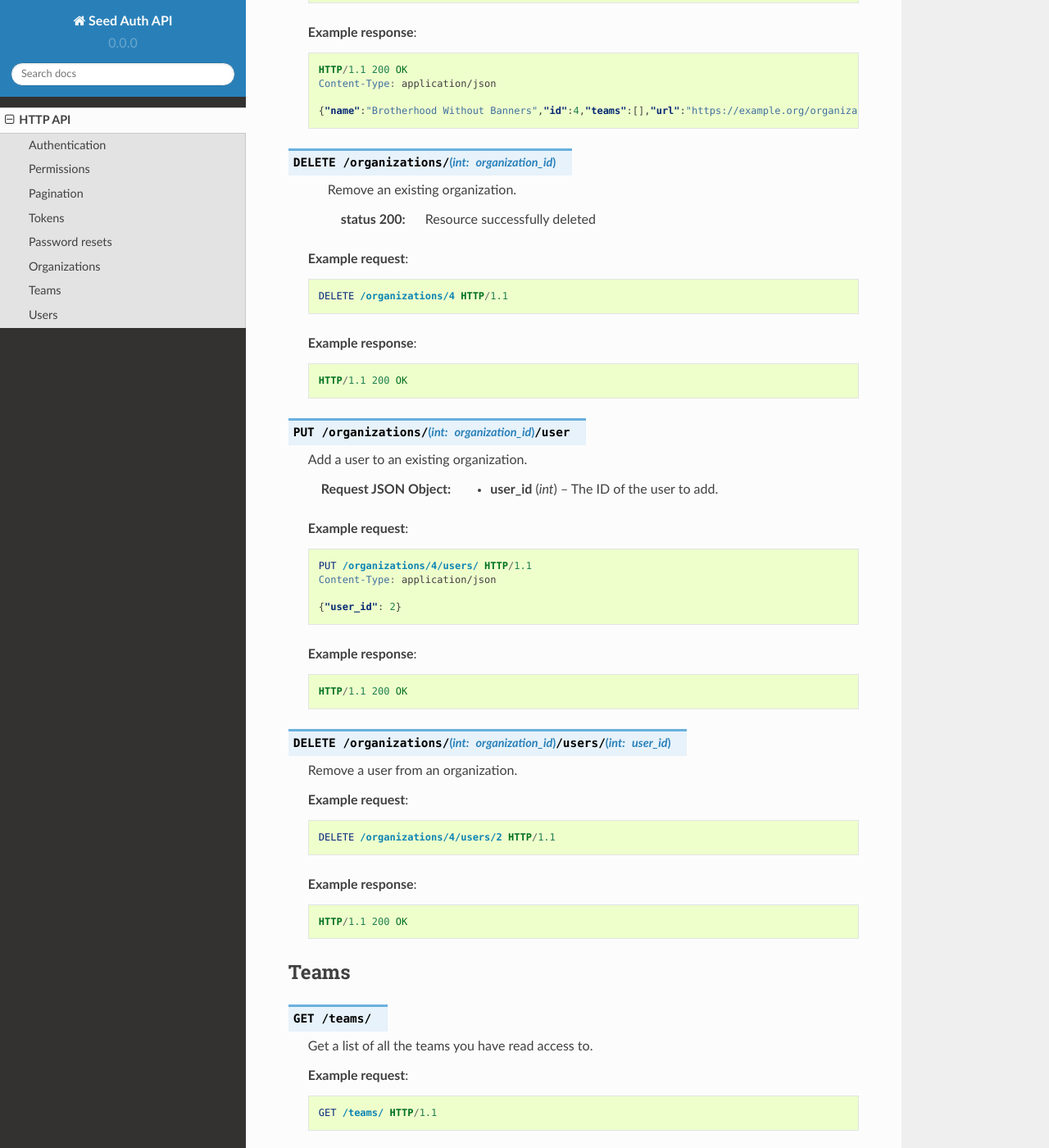
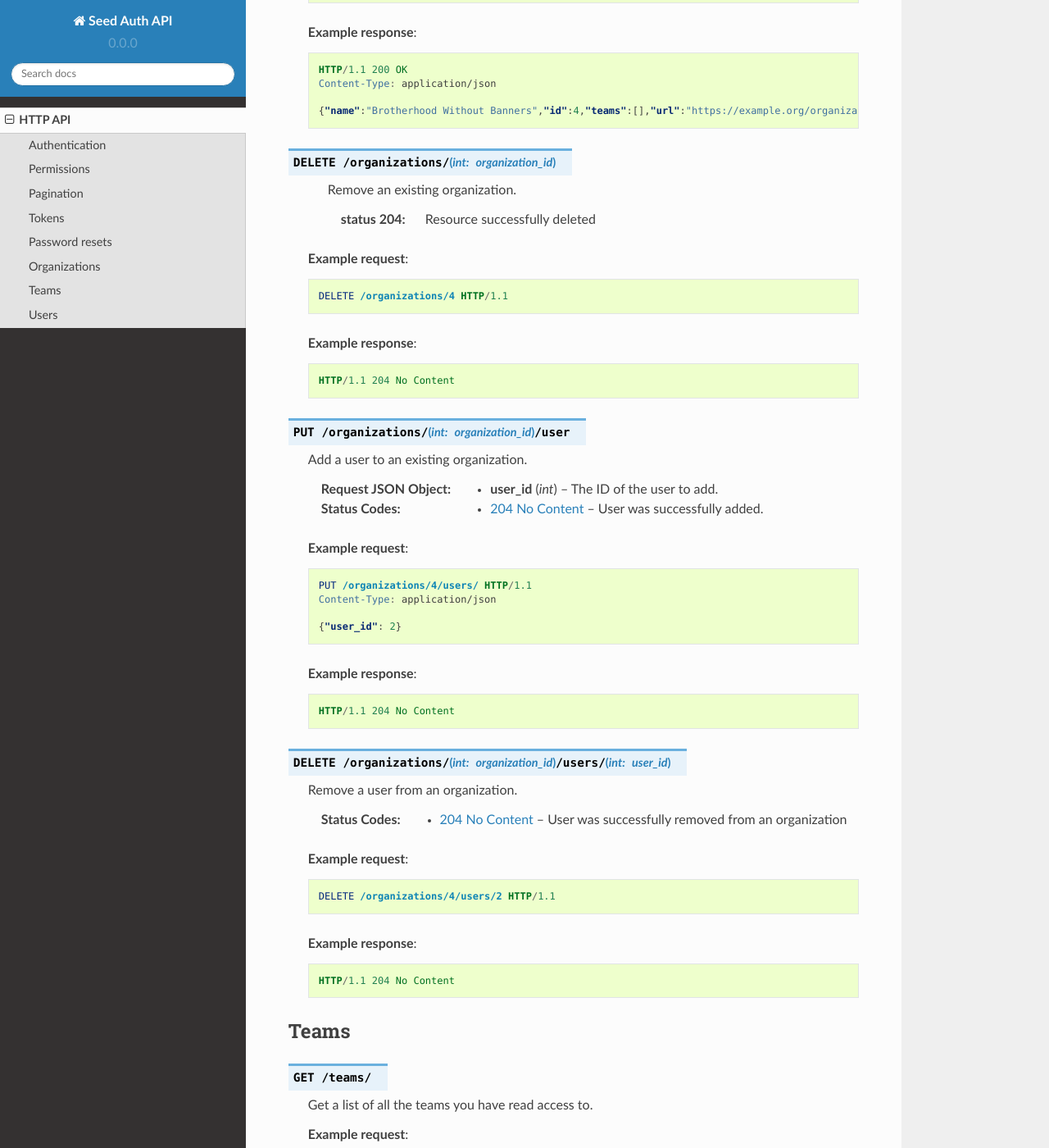
Before and after one commit to praekelt/seed-auth-api, a Sphinx documentation site: the page built from docs/http_api.rst, in a window 1280 px wide and 1400 px high, scrolled down 5987 px. Shown: the whole window at 82% size. Built offline with Sphinx 7.4.7 and the Read the Docs theme 2.0.0, drawn with Linux system fonts in a browser that asks for light colours.

Commit message:
Change all empty responses from HTTP 200 to 204

```diff
--- a/docs/http_api.rst
+++ b/docs/http_api.rst
@@ -329,7 +329,7 @@ to belong to exactly one organization, but an organization can have many teams.
 
     Remove an existing organization.
 
-    :status 200: Resource successfully deleted
+    :status 204: Resource successfully deleted
 
    **Example request**:
 
@@ -341,13 +341,15 @@ to belong to exactly one organization, but an organization can have many teams.
 
    .. sourcecode:: http
 
-      HTTP/1.1 200 OK
+      HTTP/1.1 204 No Content
 
 .. http:put:: /organizations/(int:organization_id)/user
 
     Add a user to an existing organization.
 
     :<json int user_id: The ID of the user to add.
+
+    :status 204: User was successfully added.
 
     **Example request**:
 
@@ -362,11 +364,13 @@ to belong to exactly one organization, but an organization can have many teams.
 
     .. sourcecode:: http
 
-        HTTP/1.1 200 OK
+        HTTP/1.1 204 No Content
 
 .. http:delete:: /organizations/(int:organization_id)/users/(int:user_id)
 
     Remove a user from an organization.
+
+    :status 204: User was successfully removed from an organization
 
     **Example request**:
 
@@ -378,7 +382,7 @@ to belong to exactly one organization, but an organization can have many teams.
 
     .. sourcecode:: http
 
-        HTTP/1.1 200 OK
+        HTTP/1.1 204 No Content
 
 Teams
 ^^^^^
```
